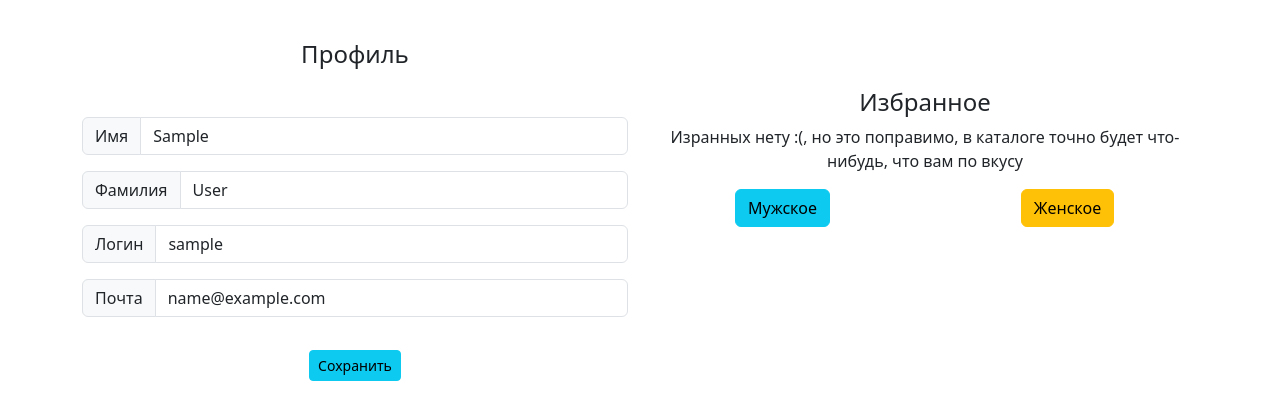
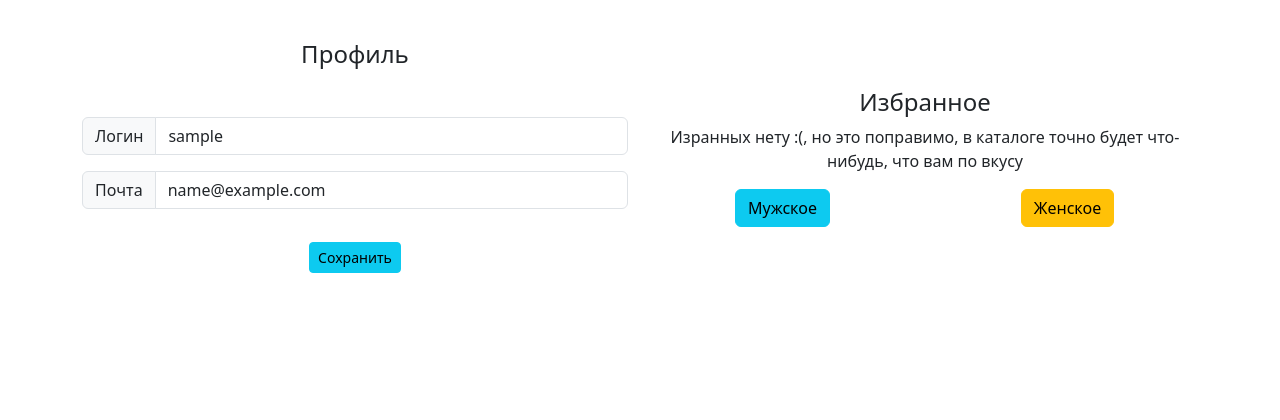
Before and after one commit to Friztutu/Cantliss, a Django app: page /profile/1/ in a window 1280 px wide. Shown: the part 56-476 px from the top of the page. Run offline with Django 3.2, Linux system fonts and the light colour scheme; the visitor is signed in with stand-in values (Sample User, id 1); data comes from the database, SQL or seed files in the repository; data that the repository does not hold is empty; parts of the project's set-up code (start-up, migrations or seed data) failed here and were passed over.

Commit message:
(REFACTOR) profile, login and registration templates

```diff
--- a/products/templates/products/index.html
+++ b/products/templates/products/index.html
@@ -22,7 +22,7 @@
             {% endfor %}
           </ul>
         </div>
-        <div class="col-9 col-md-9 col-lg-10 mt-5">
+        <div class="col-9 col-md-9 col-lg-10" style="margin-top: 6em;">
           <img src='{% static "/groups_image/1368020936_235070991.jpg" %}' alt="" style="width: 100%;">
           <hr>
           <img src="{% static '/img/test1.jpg' %}" width="100%">
--- a/users/forms.py
+++ b/users/forms.py
@@ -23,14 +23,6 @@ class UserLoginForm(AuthenticationForm):
 
 
 class UserRegistrationForm(UserCreationForm):
-    first_name = forms.CharField(widget=forms.TextInput(attrs={'class': 'form-control py-4',
-                                                               'placeholder': 'Введите имя'
-                                                               }))
-
-    last_name = forms.CharField(widget=forms.TextInput(attrs={'class': 'form-control py-4',
-                                                              'placeholder': 'Введите фамилию'
-                                                              }))
-
     username = forms.CharField(widget=forms.TextInput(attrs={'class': 'form-control py-4',
                                                              'placeholder': 'Введите имя пользователя'
                                                              }))
@@ -54,15 +46,13 @@ class UserRegistrationForm(UserCreationForm):
 
     class Meta:
         model = CustomUser
-        fields = ('first_name', 'last_name', 'username', 'email', 'password1', 'password2')
+        fields = ('username', 'email', 'password1', 'password2')
 
 
 class UserProfileForm(UserChangeForm):
-    first_name = forms.CharField(widget=forms.TextInput(attrs={'class': 'form-control'}))
-    last_name = forms.CharField(widget=forms.TextInput(attrs={'class': 'form-control'}))
     username = forms.CharField(widget=forms.TextInput(attrs={'class': 'form-control', 'readonly': True}))
     email = forms.CharField(widget=forms.TextInput(attrs={'class': 'form-control', 'readonly': True}))
 
     class Meta:
         model = CustomUser
-        fields = ('first_name', 'last_name', 'username', 'email')
+        fields = ('username', 'email')
--- a/users/templates/users/profile.html
+++ b/users/templates/users/profile.html
@@ -29,15 +29,7 @@
             <h4 class="mt-5">Профиль</h4>
             <form action="{% url 'users:profile' user.id %}" method="post">
               {% csrf_token %}
-              <div class="input-group mt-5">
-                <span class="input-group-text">Имя</span>
-                {{ form.first_name }}
-              </div>
-              <div class="input-group mt-3">
-                <span class="input-group-text">Фамилия</span>
-                {{ form.last_name }}
-              </div>
-              <div class="input-group mb-3 mt-3">
+              <div class="input-group mb-3 mt-5">
                 <span class="input-group-text" id="inputGroup-sizing-default">Логин</span>
                 {{ form.username }}
               </div>
```
Also changed, not shown: users/templates/users/login.html (+0 -14 lines), users/templates/users/register.html (+0 -14 lines).
